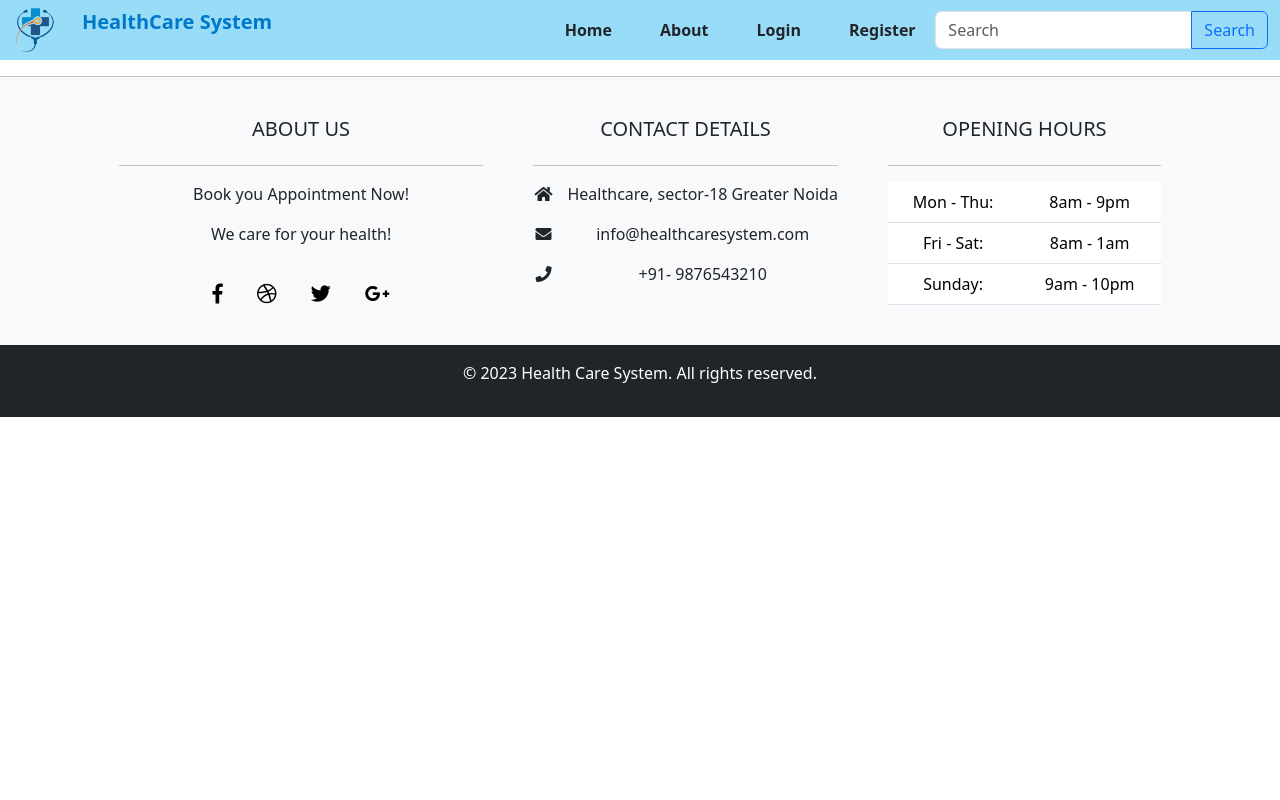
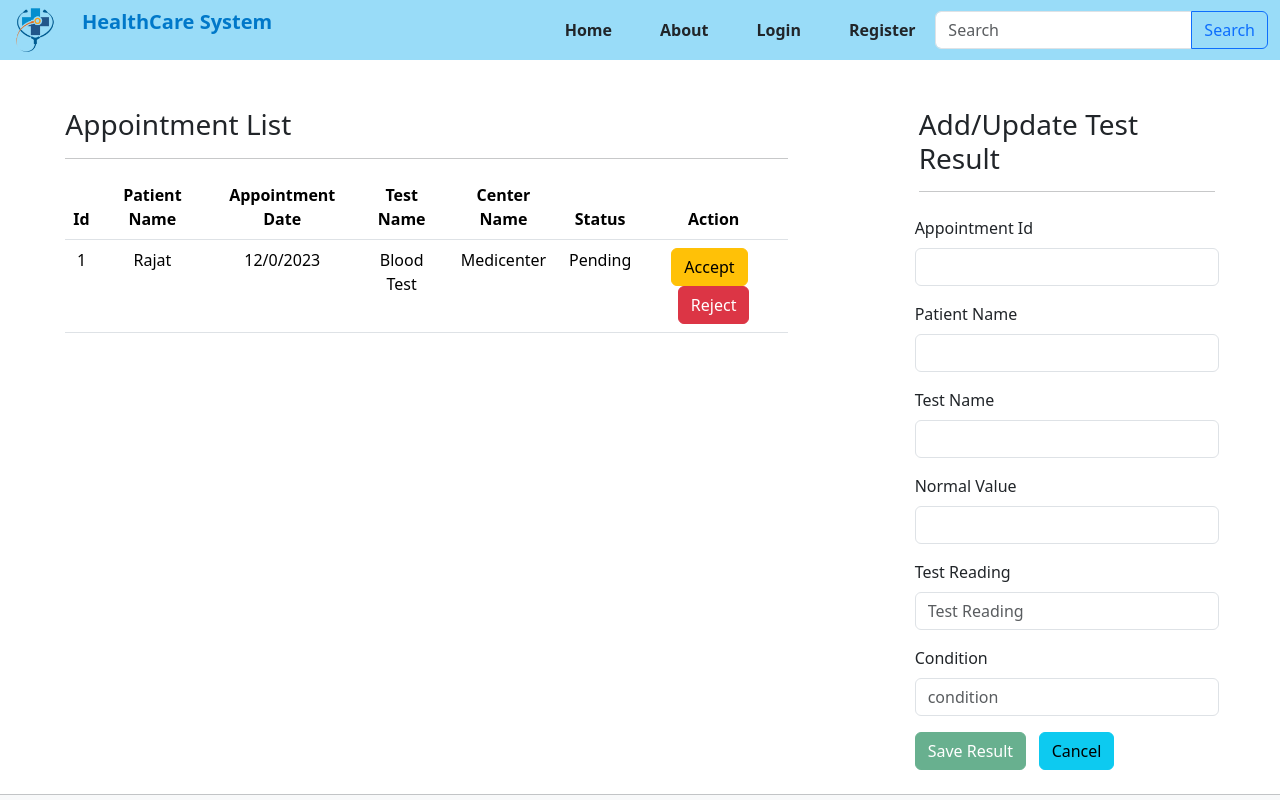
Before and after one commit to Jagman0477/Health_Insurance_Project, an Angular app: page /approve in a window 1280 px wide. Before the commit this address led to /. Shown: the top 800 px of the page. Built offline with nearby package versions, Linux system fonts and the light colour scheme.

Commit message:
approve component

```diff
--- a/db.json
+++ b/db.json
@@ -34,6 +34,13 @@
       "testNormalValue": "23",
       "testUnits": "11",
       "id": 5
+    },
+    {
+      "testName": "Aman",
+      "testPrice": 123,
+      "testNormalValue": 11,
+      "testUnits": 2,
+      "id": 6
     }
   ],
   "testCenter": [
@@ -60,6 +67,22 @@
       "centerEmail": "manik@gmail.com",
       "testsOffered": "7yhsvd",
       "id": 3
+    },
+    {
+      "centerName": "rajatMedi",
+      "centerContact": 6546465465,
+      "centerAddress": "sbdfjkb",
+      "centerEmail": "njkdwfnj@gmail.com",
+      "testsOffered": "bkljdbw",
+      "id": 4
+    },
+    {
+      "centerName": "NaveenMdi",
+      "centerContact": 4646546,
+      "centerAddress": "jkbdwjkbdk",
+      "centerEmail": "abiw@jkbasd.com",
+      "testsOffered": "hkdbwjkbd",
+      "id": 5
     }
   ]
 }
--- /dev/null
+++ b/src/app/AdminComponents/approve/approve.component.html
@@ -0,0 +1,74 @@
+<div class="d-flex ">
+    <div class="container col-7">
+        <h3 class="mt-5">Appointment List</h3>
+        <hr>
+        <table class="table text-center mt-2">
+            <thead>
+                <tr >
+                    <th>Id</th>
+                    <th>Patient Name</th>
+                    <th>Appointment Date</th>
+                    <th>Test Name</th>
+                    <th>Center Name</th>
+                    <th>Status</th>
+                    <th>Action</th>
+                </tr>
+            </thead>
+            <tbody>
+                <tr >
+                    <td>1</td>
+                    <td>Rajat</td>
+                    <td>12/0/2023</td>
+                    <td>Blood Test</td>
+                    <td>Medicenter</td>
+                    <td>Pending</td>
+                    <td>
+                        <button class="btn btn-warning">Accept</button>
+                        &nbsp;
+                        <button class="btn btn-danger">Reject</button>
+                    </td>
+                </tr>
+            </tbody>
+        </table>
+    </div>
+
+
+        <div class="container col-3">
+            <h3 class="mt-5">Add/Update Test Result</h3>
+            <hr>
+            <form class="row" #resultForm="ngForm" (ngSubmit)="submitResultForm(); resultForm.resetForm()">
+                <div class="form-group p-2 " >
+                    <label for="patientId" class="form-label">Appointment Id</label>
+                    <input type="number" name="patientId" id="patientId" class="form-control" [(ngModel)]="model.patientName" #patientName="ngModel" ngModel/>
+                </div>
+                <div class="form-group p-2 " >
+                    <label for="patientName" class="form-label">Patient Name</label>
+                    <input type="text" name="patientName" id="patientName" class="form-control" [(ngModel)]="model.patientName" #patientName="ngModel" ngModel/>
+                </div>
+                <div class="form-group p-2 " >
+                    <label for="testName" class="form-label">Test Name</label>
+                    <input type="text" name="testName" id="testName" class="form-control" [(ngModel)]="model.testName" #testName="ngModel" ngModel/>
+                </div>
+                <div class="form-group p-2 " >
+                    <label for="normalValue" class="form-label">Normal Value</label>
+                    <input type="number" name="normalValue" id="normalValue" class="form-control" [(ngModel)]="model.normalValue" #normalValue="ngModel" ngModel/>
+                </div>
+                <div class="form-group p-2 " >
+                    <label for="testReading" class="form-label">Test Reading </label>
+                    <input type="text" name="testReading" id="testReading" pattern="[a-zA-Z ]+$" placeholder="Test Reading" class="form-control" required minlength="4" [(ngModel)]="model.testReading" #testReading="ngModel" ngModel/>
+                    <span *ngIf="testReading.invalid && testReading.touched" style="color: red;">Please enter valid input</span>
+                </div>
+                <div class="form-group p-2 " >
+                    <label for="conditions" class="form-label">Condition</label>
+                    <input type="text" name="conditions" id="conditions" pattern="[a-zA-Z ]+$" placeholder="condition" class="form-control" required minlength="4" [(ngModel)]="model.conditions" #conditions="ngModel" ngModel/>
+                    <span *ngIf="conditions.invalid && conditions.touched" style="color: red;">Please enter valid input</span>
+                </div>
+
+                <div class="form-group p-2">
+                    <button class="btn btn-success" [disabled]="resultForm.invalid" type="submit" >Save Result</button>
+                            &nbsp;
+                    <button class="btn btn-info" type="reset">Cancel</button>
+                </div>
+
+            </form>
+        </div>
--- /dev/null
+++ b/src/app/AdminComponents/approve/approve.component.ts
@@ -0,0 +1,16 @@
+import { Component } from '@angular/core';
+import { Approve } from './approve';
+
+@Component({
+  selector: 'app-approve',
+  templateUrl: './approve.component.html',
+  styleUrls: ['./approve.component.css']
+})
+export class ApproveComponent {
+
+  model=new Approve;
+
+  submitResultForm(){
+
+  }
+}
--- /dev/null
+++ b/src/app/AdminComponents/approve/approve.ts
@@ -0,0 +1,8 @@
+export class Approve {
+    id?:number
+    patientName?:string
+    testName?:string
+    normalValue?:number
+    testReading?:number
+    conditions?:string
+}
--- a/src/app/AdminComponents/dashboard/dashboard.component.html
+++ b/src/app/AdminComponents/dashboard/dashboard.component.html
@@ -5,29 +5,29 @@
     <div class="card zoomCard" style="width: 18rem;">
         <img class="card-img-top" height="200px" src="https://images.pexels.com/photos/7578816/pexels-photo-7578816.jpeg?auto=compress&cs=tinysrgb&w=1260&h=750&dpr=1" alt="Card image cap">
         <div class="card-body bg-warning">
-          <h4 class="card-title d-flex justify-content-center">Tests Available</h4>
-          <p class="card-text">1</p>
+          <a routerLink="/tests" class="text-decoration-none text-black"><h4 class="card-title d-flex justify-content-center">Tests Available</h4></a>
+          <p class="card-text fw-bold text-center" >{{testList?.length}}</p>
         </div>
       </div>
       <div class="card zoomCard" style="width: 18rem;">
         <img class="card-img-top" height="200px" src="https://img.freepik.com/free-vector/people-walking-sitting-hospital-building-city-clinic-glass-exterior-flat-vector-illustration-medical-help-emergency-architecture-healthcare-concept_74855-10130.jpg?q=10&h=200" alt="Card image cap">
         <div class="card-body bg-info">
-          <h4 class="card-title d-flex justify-content-center">Centers Available</h4>
-          <p class="card-text">1</p>
+          <a routerLink="/testCenter" class="text-decoration-none text-black">  <h4 class="card-title d-flex justify-content-center">Centers Available</h4>
+         </a> <p class="card-text fw-bold text-center">{{centerList?.length}}</p>
         </div>
       </div>
       <div class="card zoomCard" style="width: 18rem;">
         <img class="card-img-top" height="200px" src="https://media.istockphoto.com/id/1166986797/vector/people-standing-in-line-waiting-for-administration-cartoon-vector-illustration.jpg?s=612x612&w=0&k=20&c=pMhBg20bW_UQGqvUv90llQRyns9heCVMpS9cnYWxjNg=" alt="Card image cap">
         <div class="card-body bg-success">
-          <h4 class="card-title d-flex justify-content-center">Registered Patients</h4>
-          <p class="card-text">1</p>
+          <a routerLink="/patient" class="text-decoration-none text-black">  <h4 class="card-title d-flex justify-content-center">Registered Patients</h4></a>
+          <p class="card-text fw-bold text-center">1</p>
         </div>
       </div>
       <div class="card zoomCard" style="width: 18rem;">
         <img class="card-img-top" height="200px" src="https://media.istockphoto.com/id/1140567477/vector/male-doctor-answers-the-phone-work-in-a-medical-clinic.jpg?s=612x612&w=0&k=20&c=B5wRX3NjRcBBvcARUm7dXywYMTAZonHmXmUbnasKdUA=" alt="Card image cap">
         <div class="card-body bg-danger">
-          <h4 class="card-title d-flex justify-content-center">New Appointments</h4>
-          <p class="card-text">1</p>
+          <a routerLink="/approve" class="text-decoration-none text-black"> <h4 class="card-title d-flex justify-content-center">New Appointments</h4></a>
+          <p class="card-text fw-bold text-center">1</p>
         </div>
       </div>
     </div>
--- a/src/app/AdminComponents/dashboard/dashboard.component.ts
+++ b/src/app/AdminComponents/dashboard/dashboard.component.ts
@@ -1,10 +1,39 @@
-import { Component } from '@angular/core';
+import { Component,OnInit } from '@angular/core';
+import { TestClass } from '../tests/test-class';
+import { TestsService } from '../service/tests.service';
+import { TestCenterService } from '../service/test-center.service';
+import { TestCenter } from '../test-center/test-center';
 
 @Component({
   selector: 'app-dashboard',
   templateUrl: './dashboard.component.html',
   styleUrls: ['./dashboard.component.css']
 })
-export class DashboardComponent {
+export class DashboardComponent implements OnInit{
+
+
+  constructor(private tests: TestsService, private centerService: TestCenterService) {}
+  testList: undefined | TestClass[];
+  centerList:undefined | TestCenter[];
+
+  ngOnInit(): void {
+    this.refreshingTestList();
+    this.refreshingCentertList();
+  }
+
+  refreshingTestList(){
+    this.tests.getTestsList().subscribe((res) => {
+      if(res){
+        this.testList = res;
+      }
+    });
+  }
+  refreshingCentertList(){
+    this.centerService.getCenterList().subscribe((res) => {
+      if(res){
+        this.centerList = res;
+      }
+    });
+  }
 
 }
--- a/src/app/AdminComponents/test-center/test-center.component.html
+++ b/src/app/AdminComponents/test-center/test-center.component.html
@@ -1,5 +1,5 @@
-<div class="d-flex row">
-    <div class="container col-7 ">
+<div class="d-flex mb-2">
+    <div class="container col-6">
         <h3 class="mt-5">Test Center List</h3>
         <hr>
         <table class="table text-center mt-2">
@@ -23,9 +23,7 @@
                     <td> {{cenlist.centerEmail}}</td>
                     <td> {{cenlist.testsOffered}}</td>
                     <td>
-                        <button class="btn btn-warning">Edit</button>
-                        &nbsp;
-                        <button class="btn btn-danger" (click)="deleteCenter(cenlist.id)">Delete</button>
+                        <button class="btn btn-danger" (click)="deleteCenter(cenlist.id)"><i class="fa fa-trash"></i></button>
                     </td>
                 </tr>
             </tbody>
--- a/src/app/AdminComponents/tests/tests.component.html
+++ b/src/app/AdminComponents/tests/tests.component.html
@@ -1,4 +1,4 @@
-<div class="d-flex row mb-2">
+<div class="d-flex mb-2">
     <div class="container col-3">
         <h3 class="mt-5">Add/Update Test</h3>
         <hr>
@@ -29,7 +29,7 @@
 
         </form>
     </div>
-    <div class="container col-5 ">
+    <div class="container col-6 ">
         <h3 class="mt-5">Tests List</h3>
         <p class="text-danger">{{deleteTestMessage}}</p>
         <hr>
--- a/src/app/app-routing.module.ts
+++ b/src/app/app-routing.module.ts
@@ -7,6 +7,7 @@ import { TestsComponent } from './AdminComponents/tests/tests.component';
 import { TestCenterComponent } from './AdminComponents/test-center/test-center.component';
 import { HomeComponent } from './home/home.component';
 import { AboutComponent } from './about/about.component';
+import { ApproveComponent } from './AdminComponents/approve/approve.component';
 
 const routes: Routes = [
   { path: '', component: HomeComponent },
@@ -16,6 +17,7 @@ const routes: Routes = [
   { path: 'dashboard', component: DashboardComponent },
   {path: 'tests' , component:TestsComponent},
   { path: 'testCenter', component: TestCenterComponent },
+  {path:'approve', component:ApproveComponent}
 ];
 
 @NgModule({
--- a/src/app/app.module.ts
+++ b/src/app/app.module.ts
@@ -14,6 +14,7 @@ import { TestCenterComponent } from './AdminComponents/test-center/test-center.c
 import { CommonModule } from '@angular/common';
 import {HttpClientModule} from '@angular/common/http';
 import { AboutComponent } from './about/about.component';
+import { ApproveComponent } from './AdminComponents/approve/approve.component';
 
 @NgModule({
   declarations: [
@@ -27,6 +28,7 @@ import { AboutComponent } from './about/about.component';
     AdminNavbarComponent,
     TestCenterComponent,
     AboutComponent,
+    ApproveComponent,
   ],
   imports: [
     BrowserModule,
```
Also changed, not shown: src/app/AdminComponents/approve/approve.component.css (added), 2 other files (tests, documents, lock files or other folders).
